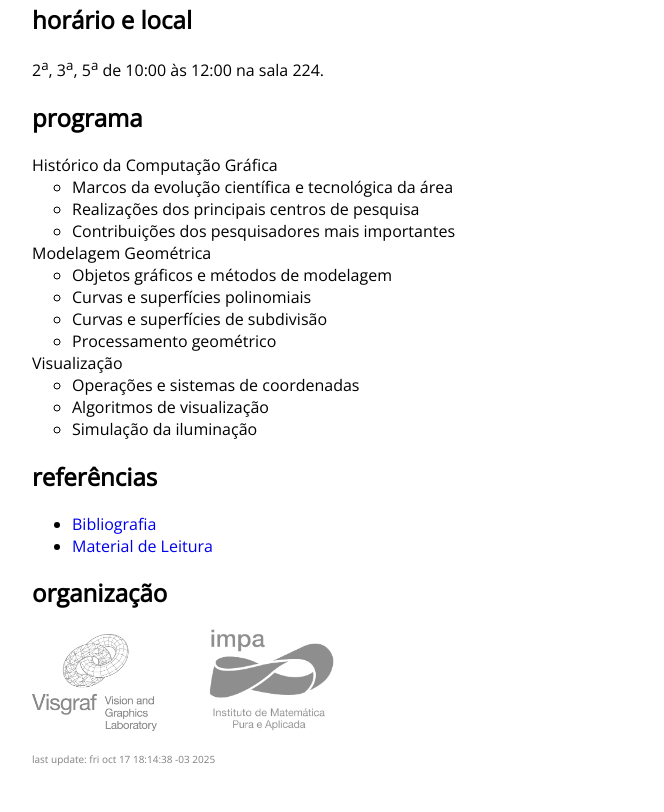
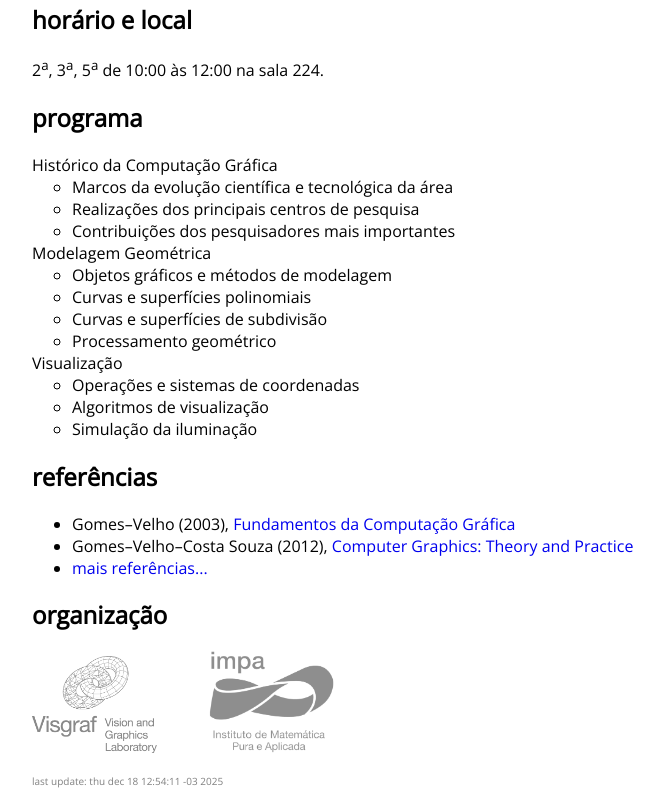
Before and after one commit to visgraf/tcv-2026, a plain HTML site: page index.html in a window 1280 px wide. Shown: the part 628-1440 px from the top of the page, without its empty margins (128-792 px from the left). Before the commit the page ends 1418 px from the top, so only its background shows below. Drawn offline with nearby package versions, Linux system fonts and the light colour scheme.

Commit message:
Add files via upload

```diff
--- a/index.html
+++ b/index.html
@@ -100,10 +100,17 @@ p.footer {
 </UL>
 
 <H2>Referências</H2>
+<UL>
 
-<UL>
-<LI> <a href=./refs/biblio.html> Bibliografia</a>
-<LI> <a href=./refs/material.html> Material de Leitura</a>
+<LI>
+Gomes–Velho (2003),
+<A HREF="https://www.visgraf.impa.br/Publications/fundamentos/">Fundamentos da Computação Gráfica</A>
+<LI>
+Gomes–Velho–Costa Souza (2012),
+<A HREF="https://doi.org/10.1201/b11857">Computer Graphics: Theory and Practice</A>
+<LI>
+<A HREF="refs.html">mais referências...</A>
+
 </UL>
 
 <H2>Organização</H2>
@@ -113,7 +120,7 @@ p.footer {
 
 <P CLASS="footer">
 Last update:
-Fri Oct 17 18:14:38 -03 2025
+Thu Dec 18 12:54:11 -03 2025
 </P>
 
 </BODY>
```
Also changed, not shown: refs.html (+4 -2 lines).
